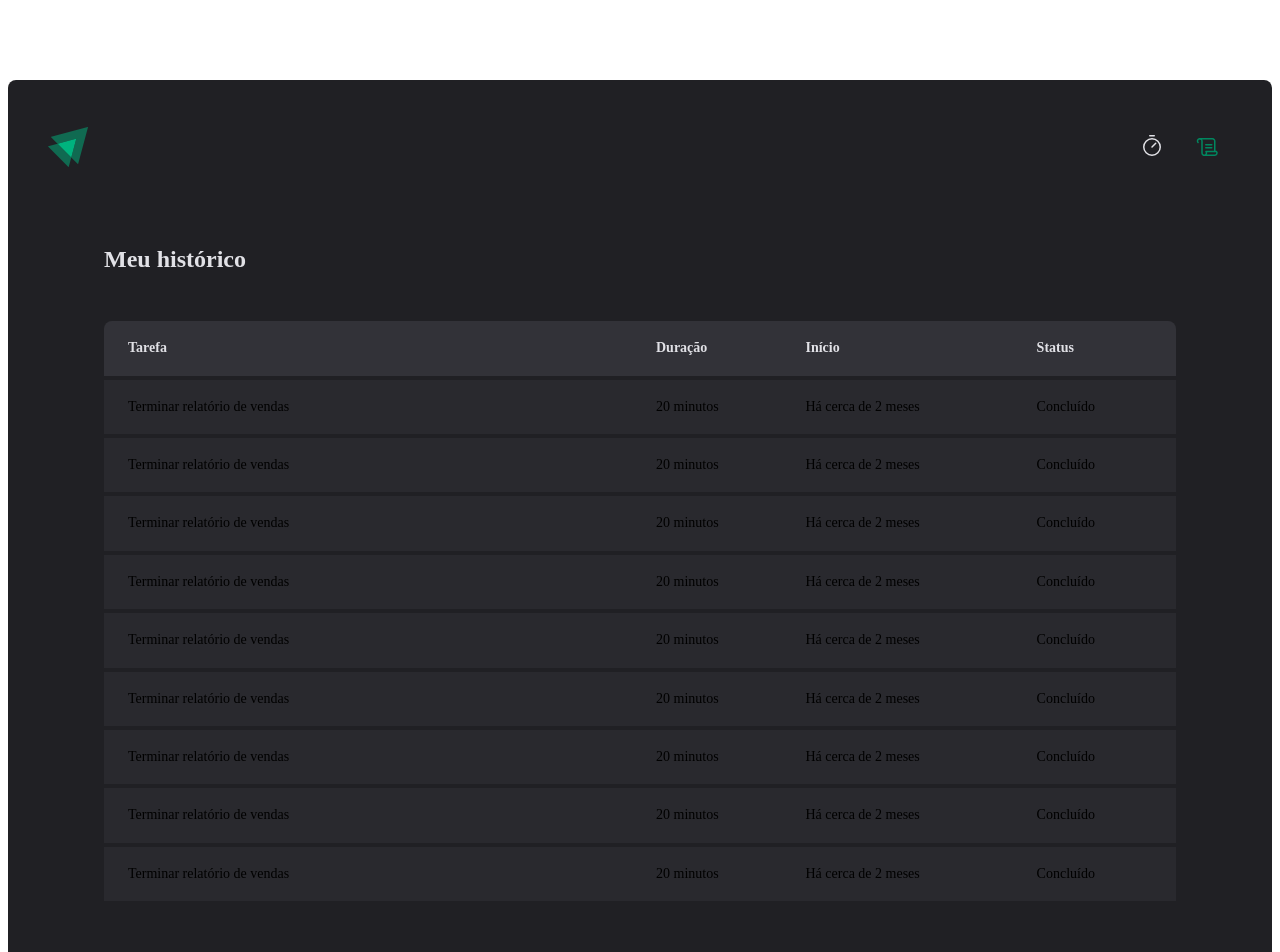
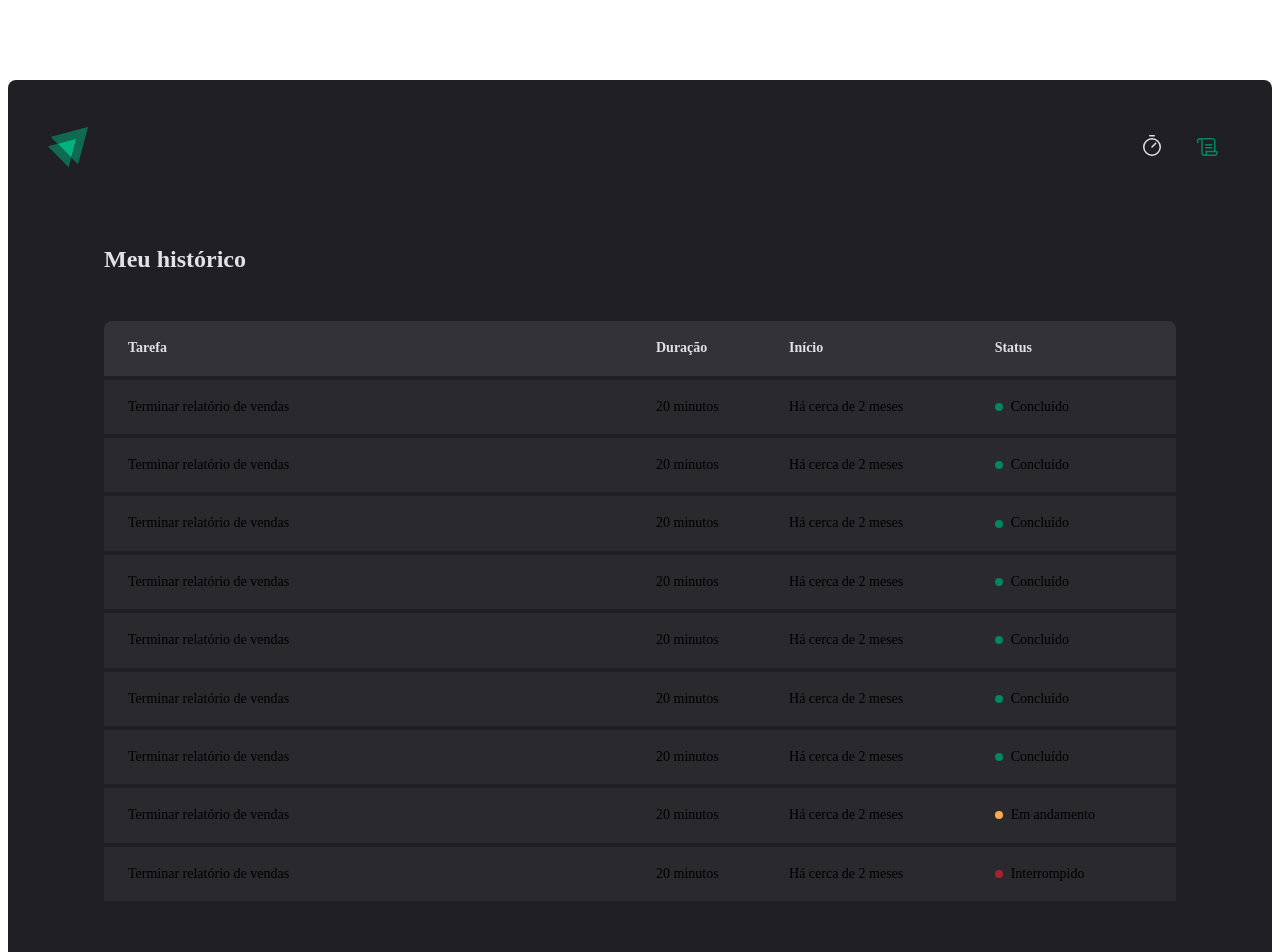
Before and after one commit to ligiapretel/ignite-timer-react-ts, a React (Vite) app: page /history in a window 1280 px wide. Shown: the top 952 px of the page. Built offline with nearby package versions, Linux system fonts and the light colour scheme.

Commit message:
styles: Estilizando componente Status

```diff
--- a/src/pages/History/index.tsx
+++ b/src/pages/History/index.tsx
@@ -1,4 +1,4 @@
-import { HistoryContainer, HistoryList } from './styles'
+import { HistoryContainer, HistoryList, Status } from './styles'
 
 export function History() {
   return (
@@ -19,55 +19,61 @@
               <td>Terminar relatório de vendas</td>
               <td>20 minutos</td>
               <td>Há cerca de 2 meses</td>
-              <td>Concluído</td>
+              <td>
+                <Status statusColor="green">Concluído</Status>
+              </td>
             </tr>
             <tr>
               <td>Terminar relatório de vendas</td>
               <td>20 minutos</td>
               <td>Há cerca de 2 meses</td>
-              <td>Concluído</td>
+              <td><Status statusColor="green">Concluído</Status></td>
             </tr>
             <tr>
               <td>Terminar relatório de vendas</td>
               <td>20 minutos</td>
               <td>Há cerca de 2 meses</td>
-              <td>Concluído</td>
+              <td><Status statusColor="green">Concluído</Status></td>
             </tr>
             <tr>
               <td>Terminar relatório de vendas</td>
               <td>20 minutos</td>
               <td>Há cerca de 2 meses</td>
-              <td>Concluído</td>
+              <td><Status statusColor="green">Concluído</Status></td>
             </tr>
             <tr>
               <td>Terminar relatório de vendas</td>
               <td>20 minutos</td>
               <td>Há cerca de 2 meses</td>
-              <td>Concluído</td>
+              <td><Status statusColor="green">Concluído</Status></td>
             </tr>
             <tr>
               <td>Terminar relatório de vendas</td>
               <td>20 minutos</td>
               <td>Há cerca de 2 meses</td>
-              <td>Concluído</td>
+              <td><Status statusColor="green">Concluído</Status></td>
             </tr>
             <tr>
               <td>Terminar relatório de vendas</td>
               <td>20 minutos</td>
               <td>Há cerca de 2 meses</td>
-              <td>Concluído</td>
+              <td><Status statusColor="green">Concluído</Status></td>
             </tr>
             <tr>
               <td>Terminar relatório de vendas</td>
               <td>20 minutos</td>
               <td>Há cerca de 2 meses</td>
-              <td>Concluído</td>
+              <td>
+                <Status statusColor="yellow">Em andamento</Status>
+              </td>
             </tr>
             <tr>
               <td>Terminar relatório de vendas</td>
               <td>20 minutos</td>
               <td>Há cerca de 2 meses</td>
-              <td>Concluído</td>
+              <td>
+                <Status statusColor="red">Interrompido</Status>
+              </td>
             </tr>
           </tbody>
         </table>
--- a/src/pages/History/styles.ts
+++ b/src/pages/History/styles.ts
@@ -59,3 +59,27 @@
     }
   }
 `
+
+const STATUS_COLOR = {
+  yellow: 'yellow-500',
+  green: 'green-500',
+  red: 'red-500',
+} as const
+
+interface StatusProps {
+  statusColor: keyof typeof STATUS_COLOR
+}
+
+export const Status = styled.span<StatusProps>`
+  display: flex;
+  align-items: center;
+  gap: 0.5rem;
+
+  &::before {
+    content: '';
+    width: 0.5rem;
+    height: 0.5rem;
+    border-radius: 50%;
+    background-color: ${(props) => props.theme[STATUS_COLOR[props.statusColor]]};
+  }
+`
--- a/src/styles/themes/default.ts
+++ b/src/styles/themes/default.ts
@@ -16,4 +16,6 @@
 
   'red-500': '#AB222E',
   'red-700': '#7A1921',
+
+  'yellow-500': '#FBA94C',
 }
```
